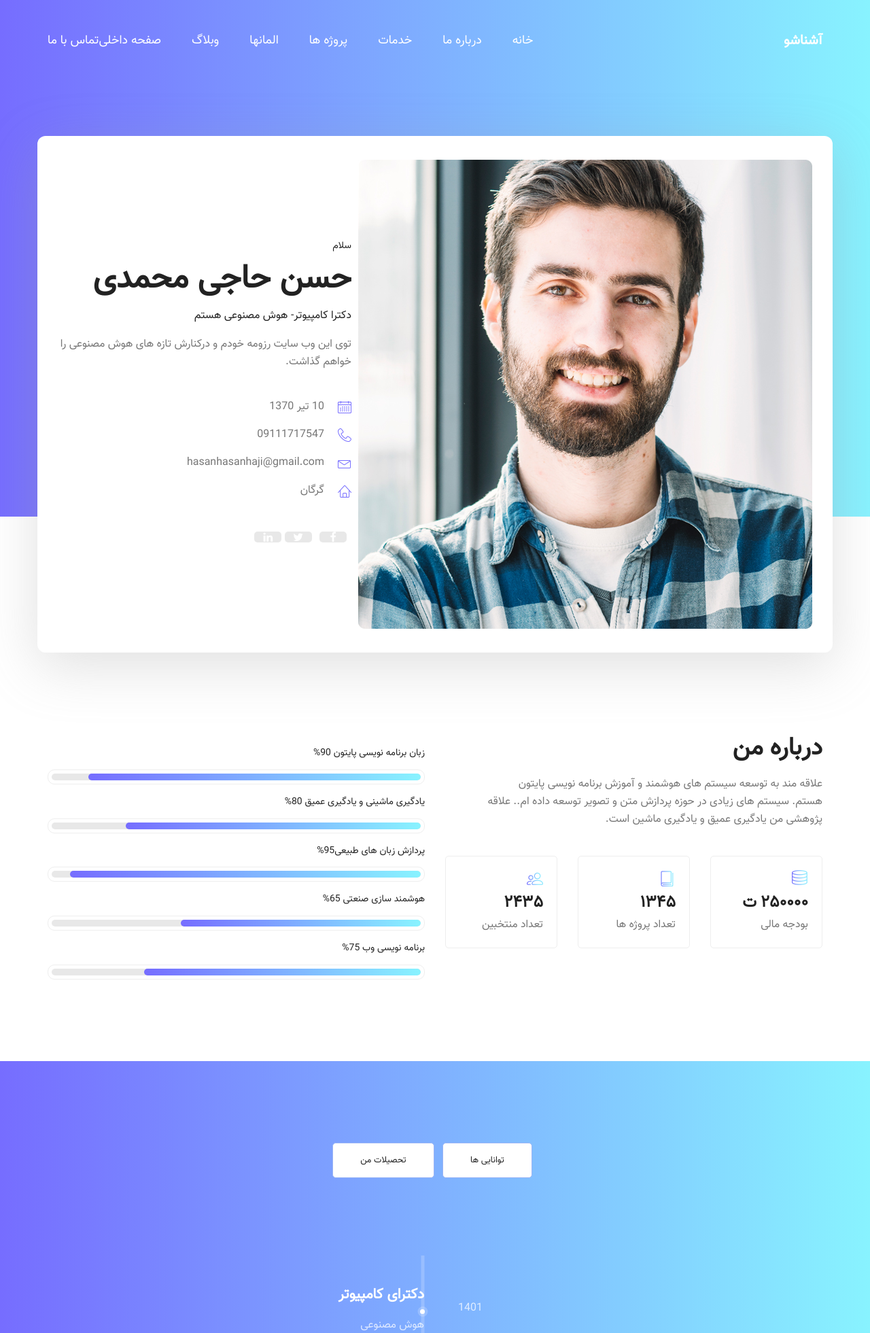
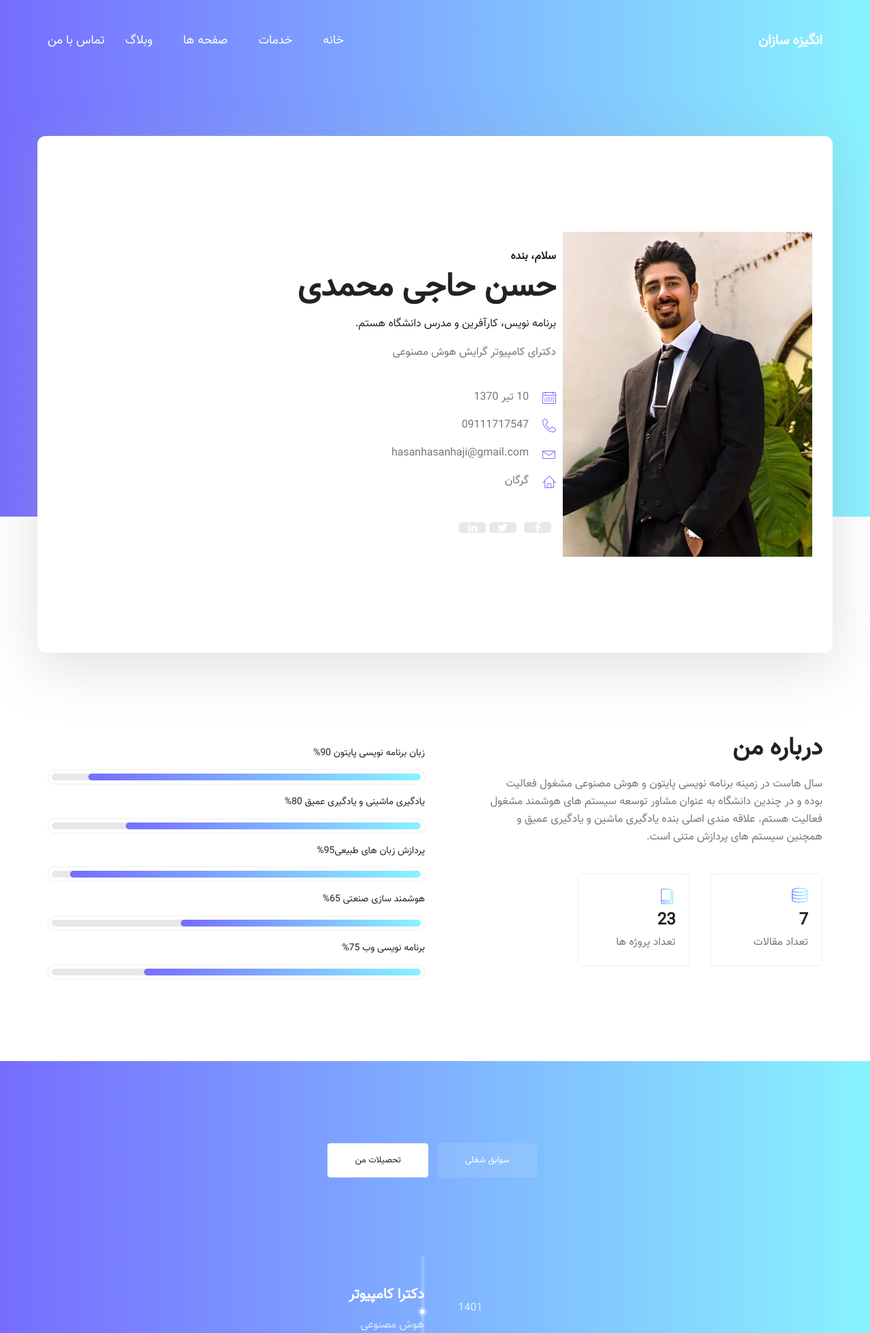
Before and after one commit to hasanhasanhaji/my_cv_website, a Django app: page / in a window 1280 px wide. Shown: the top 1961 px of the page at 68% size. Run offline with Django 5.2, Linux system fonts and the light colour scheme; some libraries are stand-ins or nearby versions.

Commit message:
some changes to static
+ change profile
+ change my info

```diff
--- a/templates/base.html
+++ b/templates/base.html
@@ -32,7 +32,7 @@
             	<nav class="navbar navbar-expand-lg navbar-light">
 					<div class="container box_1620">
 						<!-- Brand and toggle get grouped for better mobile display -->
-						<b><a class="navbar-brand " href="index.html" style="color: white;">آشناشو</a></b>
+						<b><a class="navbar-brand " href="index.html" style="color: white;">انگیزه سازان</a></b>
 						<button class="navbar-toggler" type="button" data-toggle="collapse" data-target="#navbarSupportedContent" aria-controls="navbarSupportedContent" aria-expanded="false" aria-label="Toggle navigation">
 							<span class="icon-bar"></span>
 							<span class="icon-bar"></span>
@@ -42,27 +42,23 @@
 						<div class="collapse navbar-collapse offset" id="navbarSupportedContent" >
 							<ul class="nav navbar-nav menu_nav mr-auto"  >
 								<li class="nav-item active"><a class="nav-link" href="{% url 'cvweb:index'%}">خانه</a></li>
-								<li class="nav-item"><a class="nav-link" href="{% url 'cvweb:about'%}">درباره ما</a></li>
+<!--								<li class="nav-item"><a class="nav-link" href="{% url 'cvweb:about'%}">درباره من</a></li>-->
 								<li class="nav-item"><a class="nav-link" href="{% url 'cvweb:service'%}">خدمات</a></li>
-<!--								<li class="nav-item submenu dropdown">-->
-<!--									<a href="#" class="nav-link dropdown-toggle" data-toggle="dropdown" role="button" aria-haspopup="true" aria-expanded="false">صفحه ها</a>-->
-<!--									<ul class="dropdown-menu" >-->
-<!--										<li class="nav-item"><a class="nav-link txt-alg-hd" href="{% url 'cvweb:portfolio'%}">پروژه ها</a></li>-->
-<!--										<li class="nav-item"><a class="nav-link txt-alg-hd" href="{% url 'cvweb:element'%}">المانها</a></li>-->
-<!--									</ul>-->
-<!--								</li>-->
-								<li class="nav-item"><a class="nav-link txt-alg-hd" href="{% url 'cvweb:portfolio'%}">پروژه ها</a></li>
-								<li class="nav-item"><a class="nav-link txt-alg-hd" href="{% url 'cvweb:element'%}">المانها</a></li>
-								<li class="nav-item"><a class="nav-link txt-alg-hd" href="{% url 'blog:index' %}" >وبلاگ</a></li>
+								<li class="nav-item submenu dropdown">
+									<a href="#" class="nav-link dropdown-toggle" data-toggle="dropdown" role="button" aria-haspopup="true" aria-expanded="false">صفحه ها</a>
+									<ul class="dropdown-menu" >
+										<li class="nav-item"><a class="nav-link txt-alg-hd" href="{% url 'cvweb:portfolio'%}">پروژه ها</a></li>
+										<li class="nav-item"><a class="nav-link txt-alg-hd" href="{% url 'cvweb:element'%}">المانها</a></li>
+									</ul>
+								</li>
+								<li class="nav-item submenu dropdown">
+									<a href="#" class="nav-link dropdown-toggle" data-toggle="dropdown" role="button" aria-haspopup="true" aria-expanded="false" style="margin-left:30px;" >وبلاگ</a>
+									<ul class="dropdown-menu "  >
+										<li class="nav-item"><a class="nav-link txt-alg-hd" href="{% url 'blog:index' %}" >وبلاگ</a></li>
 										<li class="nav-item"><a class="nav-link txt-alg-hd" href="{% url 'blog:single' %}">صفحه داخلی</a></li>
-<!--								<li class="nav-item submenu dropdown">-->
-<!--									<a href="#" class="nav-link dropdown-toggle" data-toggle="dropdown" role="button" aria-haspopup="true" aria-expanded="false" style="margin-left:30px;" >وبلاگ</a>-->
-<!--									<ul class="dropdown-menu "  >-->
-<!--										<li class="nav-item"><a class="nav-link txt-alg-hd" href="{% url 'blog:index' %}" >وبلاگ</a></li>-->
-<!--										<li class="nav-item"><a class="nav-link txt-alg-hd" href="{% url 'blog:single' %}">صفحه داخلی</a></li>-->
-<!--									</ul>-->
-<!--								</li>-->
-								<li class="nav-item"><a class="nav-link" href="{% url 'cvweb:contact'%}"  >تماس با ما</a></li>
+									</ul>
+								</li>
+								<li class="nav-item"><a class="nav-link" href="{% url 'cvweb:contact'%}"  >تماس با من</a></li>
 							</ul>
 						</div>
 					</div>
--- a/templates/website/index.html
+++ b/templates/website/index.html
@@ -13,10 +13,10 @@
 							</div>
 							<div class="media-body" >
 								<div class="personal_text txt_al_ps" >
-									<h6>سلام </h6>
+									<h5>سلام، بنده  </h5>
 									<h3>حسن حاجی محمدی </h3>
-									<h4>دکترا کامپیوتر- هوش مصنوعی هستم </h4>
-									<p>توی این وب سایت رزومه خودم و درکنارش تازه های هوش مصنوعی را خواهم گذاشت. </p>
+									<h4>برنامه نویس، کارآفرین و مدرس دانشگاه هستم.</h4>
+									<p>دکترای کامپیوتر گرایش هوش مصنوعی</p>
 									<ul class="list basic_info" style="text-align: right;" >
 										<li> <a href="#"><i class="lnr lnr-calendar-full"  ></i><span class="spn_ic">10 تیر 1370</span></a></li>
 										<li><a href="#"><i class="lnr lnr-phone-handset"></i><span class="spn_ic"> 09111717547</span></a></li>
@@ -44,29 +44,29 @@
         			<div class="col-lg-6">
         				<div class="welcome_text" >
         					<h4>درباره من</h4>
-        					<p>علاقه مند به توسعه سیستم های هوشمند و آموزش برنامه نویسی پایتون هستم. سیستم های زیادی در حوزه پردازش متن و تصویر توسعه داده ام.. علاقه پژوهشی من یادگیری عمیق و یادگیری ماشین است.</p>
+        					<p>سال هاست در زمینه برنامه نویسی پایتون و هوش مصنوعی مشغول فعالیت بوده و در چندین دانشگاه به عنوان مشاور توسعه سیستم های هوشمند مشغول فعالیت هستم. علاقه مندی اصلی بنده یادگیری ماشین و یادگیری عمیق و همچنین سیستم های پردازش متنی است.</p>
         					<div class="row">
         						<div class="col-md-4">
         							<div class="wel_item">
         								<i class="lnr lnr-database"></i>
-        								<h4>۲۵۰۰۰۰ ت</h4>
-        								<p>بودجه مالی</p>
+        								<h4>7</h4>
+        								<p>تعداد مقالات</p>
         							</div>
         						</div>
         						<div class="col-md-4">
         							<div class="wel_item">
         								<i class="lnr lnr-book"></i>
-        								<h4>۱۳۴۵</h4>
+        								<h4>23</h4>
         								<p>تعداد پروژه ها</p>
         							</div>
         						</div>
-        						<div class="col-md-4">
-        							<div class="wel_item">
-        								<i class="lnr lnr-users"></i>
-        								<h4>۲۴۳۵</h4>
-        								<p>تعداد منتخبین</p>
-        							</div>
-        						</div>
+<!--        						<div class="col-md-4">-->
+<!--        							<div class="wel_item">-->
+<!--        								<i class="lnr lnr-smile"></i>-->
+<!--        								<h4>۲۴۳۵</h4>-->
+<!--        								<p>تعداد منتخبین</p>-->
+<!--        							</div>-->
+<!--        						</div>-->
         					</div>
         				</div>
         			</div>
@@ -127,7 +127,7 @@
         		<div class="tabs_inner">
 					<ul class="nav nav-tabs" id="myTab" role="tablist">
 						<li class="nav-item">
-							<a class="nav-link active" id="profile-tab" data-toggle="tab" href="#profile" role="tab" aria-controls="profile" aria-selected="false">توانایی ها</a>
+							<a class="nav-link " id="profile-tab" data-toggle="tab" href="#profile" role="tab" aria-controls="profile" aria-selected="false">سوابق شغلی</a>
 						</li>
 						<li class="nav-item">
 							<a class="nav-link active" id="home-tab" data-toggle="tab" href="#home" role="tab" aria-controls="home" aria-selected="true">تحصیلات من</a>
@@ -144,7 +144,7 @@
 											<p> 1401</p>
 										</div>
 										<div class="media-body">
-											<h4>دکترای کامپیوتر </h4>
+											<h4>دکترا کامپیوتر</h4>
 											<p>هوش مصنوعی<br />دانشگاه شهید بهشتی، تهران</p>
 										</div>
 									</div>
@@ -175,17 +175,17 @@
 								</li>
 							</ul>
 						</div>
-						<div class="tab-pane fade show active" id="profile" role="tabpanel" aria-labelledby="profile-tab">
+						<div class="tab-pane fade show  " id="profile" role="tabpanel" aria-labelledby="profile-tab">
 							<ul class="list" >
 								<li>
 									<span></span>
 									<div class="media">
 										<div class="d-flex tabs-s">
-											<p>بهمن ۱۳۹۷</p>
+											<p> 1402</p>
 										</div>
 										<div class="media-body">
-											<h4>وب روبیک</h4>
-											<p>مدیریت طراحی وب <br />استان فارس ، شیراز</p>
+											<h4>استاد دانشگاه</h4>
+											<p>دانشگاه آزاد گرگان <br /></p>
 										</div>
 									</div>
 								</li>
@@ -193,11 +193,11 @@
 									<span></span>
 									<div class="media">
 										<div class="d-flex tabs-s">
-											<p>بهمن ۱۳۹۸</p>
+											<p> 1401</p>
 										</div>
 										<div class="media-body">
-											<h4>وب روبیک</h4>
-											<p>مدیریت طراحی وب <br />استان فارس ، شیراز</p>
+											<h4>مدیر آموزشگاه</h4>
+											<p >انگیزه سازان پارسه<br /></p>
 										</div>
 									</div>
 								</li>
@@ -205,17 +205,20 @@
 								<span></span>
 									<div class="media">
 										<div class="d-flex tabs-s">
-											<p>بهمن ۱۳۹۸ </p>
+											<p>1398
+												 </p>
 										</div>
 										<div class="media-body">
-											<h4>وب روبیک</h4>
-											<p>مدیریت طراحی وب <br />استان فارس ، شیراز</p>
+											<h4>مدیرعامل</h4>
+											<p>شرکت انگیزه سازان پارسه <br /></p>
 										</div>
 									</div>
 								</li>
 							</ul>
 						</div>
 					</div>
+
+
         		</div>
         	</div>
         </section>
@@ -259,8 +262,8 @@
         <section class="home_gallery_area p_120">
         	<div class="container">
         		<div class="main_title">
-        			<h2>آخرین پروژه های ما</h2>
-        			<p>با جدیدترین پروژه های ایجاد شده توسط گروه وب روبیک بیشتر آشنا شوید</p>
+        			<h2>آخرین پروژه های من</h2>
+        			<p>در این بخش برخی از پروژه های توسعه داده شده توسط من را ملاحظه میکنید.</p>
         		</div>
         		<div class="isotope_fillter">
         			<ul class="gallery_filter list">
```
Also changed, not shown: statics/img/personal-2.jpg (deleted), statics/img/personal.jpg, statics/img/xx.jpg (added).
